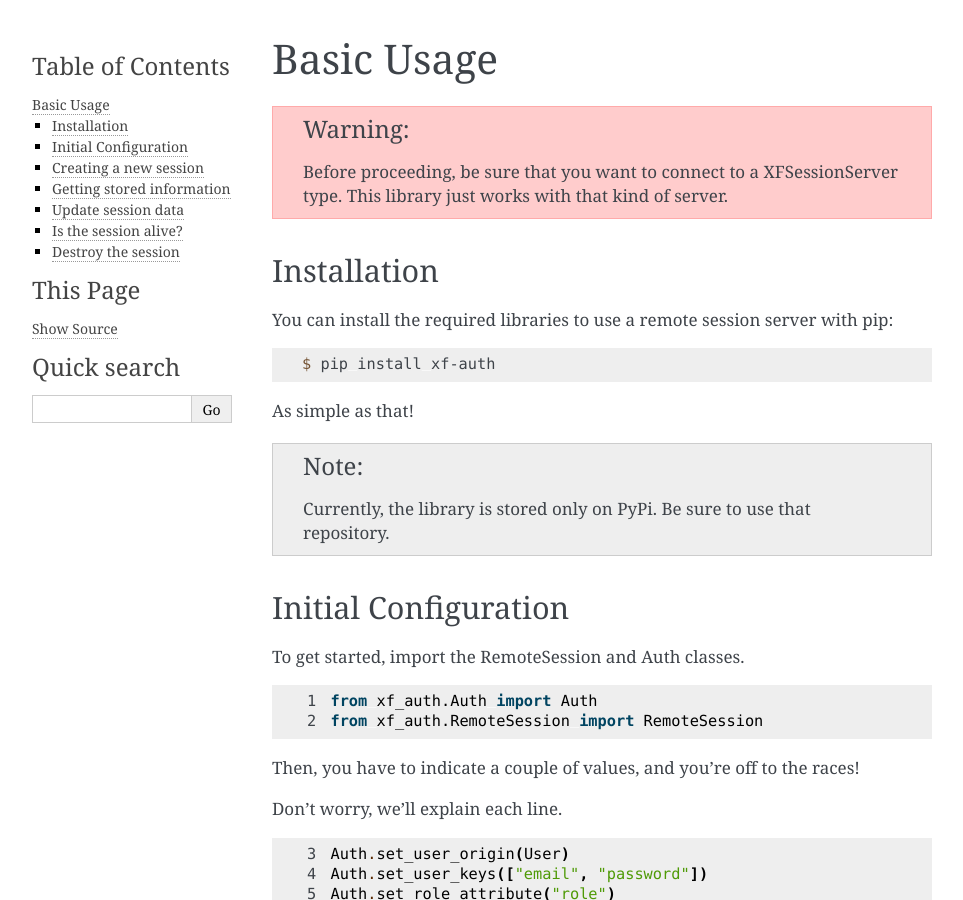
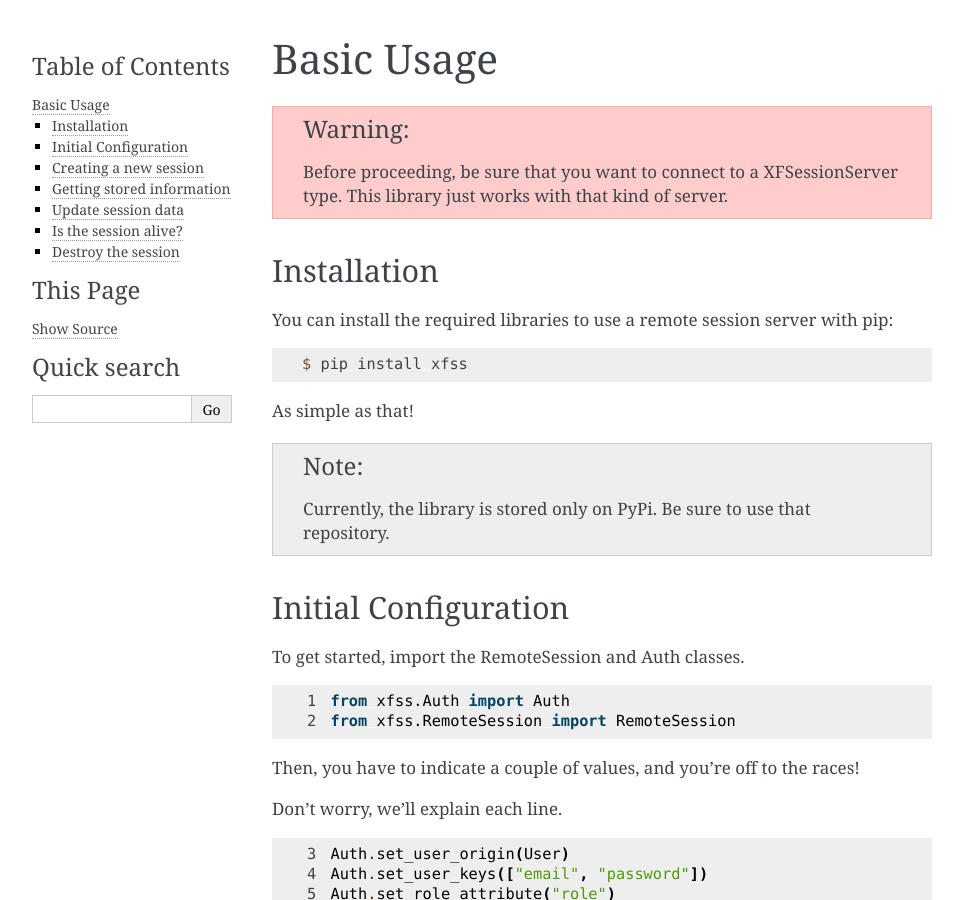
Before and after one commit to Masakuata/sessionServer, a Sphinx documentation site: the page built from docs/source/basic_usage.rst, in a window 1280 px wide and 900 px high. Shown: the whole window, without its empty margins (148-1111 px from the left). Built offline with Sphinx 7.4.7, drawn with Linux system fonts in a browser that asks for light colours.

```diff
--- a/docs/source/basic_usage.rst
+++ b/docs/source/basic_usage.rst
@@ -15,7 +15,7 @@
 
 .. code-block:: console
 
-    $ pip install xf-auth
+    $ pip install xfss
 
 As simple as that!
 
@@ -33,8 +33,8 @@
 .. code-block:: python3
    :linenos:
 
-    from xf_auth.Auth import Auth
-    from xf_auth.RemoteSession import RemoteSession
+    from xfss.Auth import Auth
+    from xfss.RemoteSession import RemoteSession
 
 Then, you have to indicate a couple of values, and you're off to the races!
 
--- a/requirements.txt
+++ b/requirements.txt
@@ -35,5 +35,5 @@
 urllib3==1.26.12
 validators==0.20.0
 Werkzeug==2.2.2
-xfss==0.8.3
+xfss==0.8.4
 zipp==3.9.0
```
Also changed, not shown: 1 other file.
